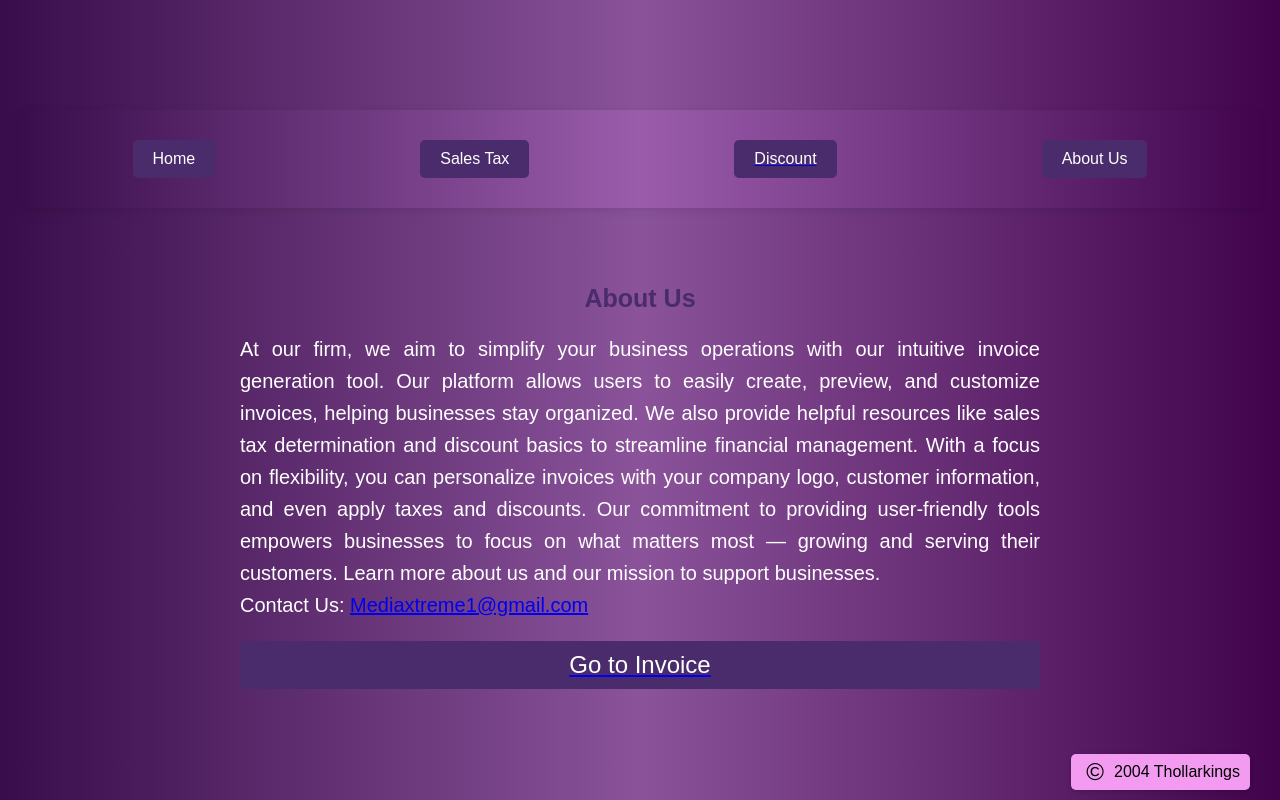
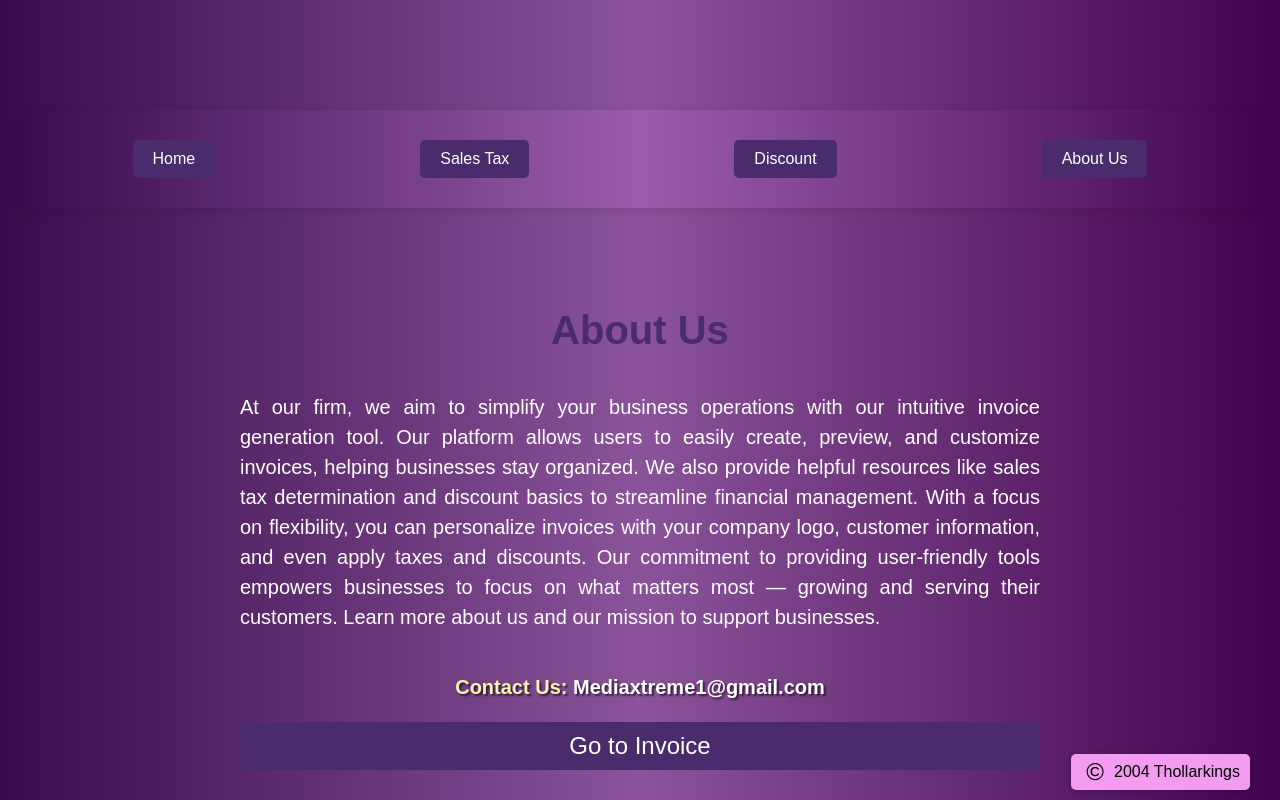
Before and after one commit to Thollarkings/InvoiceMax, a React (Create React App) app: page /about-us in a window 1280 px wide. Shown: the top 800 px of the page. Built offline with nearby package versions, Linux system fonts and the light colour scheme.

Commit message:
Removed underlines from links

```diff
--- a/src/App.js
+++ b/src/App.js
@@ -76,7 +76,7 @@ const Navigation = () => {
                     <Link to="/sales-tax" className="link-no-underline">
                         <button className="about-us-button">Sales Tax</button>
                     </Link>
-                    <Link to="/discount">
+                    <Link to="/discount" className="link-no-underline">
                         <button className="sales-tax-button">Discount</button>
                     </Link>
                     <Link to="/about-us" className="link-no-underline">
--- a/src/components/AboutUs.css
+++ b/src/components/AboutUs.css
@@ -14,15 +14,21 @@ h2 {
     font-size: 20px; /* Font size for the paragraph */
     line-height: 1.5; /* Line height for better readability */
 }
-
 /* Contact Us section styles */
 .contact-us {
     margin-top: 40px; /* Space above the contact section */
     text-align: center; /* Center the text */
-    font-size: 1rem; /* Use relative units for better responsiveness */
-    color: #000000; /* Text color */
-    /* No background color or padding to keep it simple */
+    font-size: 2em; /* Font size */
+    color: rgb(246, 243, 175); /* Text color set to white */
+    text-shadow: 2px 2px 2px rgba(0, 0, 0, 0.595); /* Apply black shadow with 10px offset */
+    font-weight: bold; /* Make the text bold */
 }
+
+.contact-us a {
+    color: white; /* Link color set to white */
+    text-decoration: none; /* Remove underline from the link */
+}
+
 
 /* Responsive adjustments for smaller screens */
 @media (max-width: 600px) {
--- a/src/components/AboutUs.js
+++ b/src/components/AboutUs.js
@@ -1,5 +1,6 @@
 import React, { useState } from 'react';
 import { Link } from 'react-router-dom'; // Ensure you have this import for routing
+import './AboutUs.css';
 
 const AboutUs = () => {
     const [isHovered, setIsHovered] = useState(false);
@@ -22,13 +23,13 @@ const AboutUs = () => {
             <p>
                 At our firm, we aim to simplify your business operations with our intuitive invoice generation tool. Our platform allows users to easily create, preview, and customize invoices, helping businesses stay organized. We also provide helpful resources like sales tax determination and discount basics to streamline financial management. With a focus on flexibility, you can personalize invoices with your company logo, customer information, and even apply taxes and discounts. Our commitment to providing user-friendly tools empowers businesses to focus on what matters most — growing and serving their customers. Learn more about us and our mission to support businesses.
             </p>
-            <div className="contact-us">
+            <div className="contact-us" >
                 <p>Contact Us: <a href="mailto:Mediaxtreme1@gmail.com">Mediaxtreme1@gmail.com</a></p>
             </div>
 
             {/* Button moved to the bottom */}
             <div className="invoice-button-container">
-                <Link to="/invoice">
+                <Link to="/invoice" className="link-no-underline">
                     <button
                         style={buttonStyle}
                         onMouseEnter={() => setIsHovered(true)} // Set hover state to true
--- a/src/components/Discount.js
+++ b/src/components/Discount.js
@@ -24,7 +24,7 @@ const Discount = () => {
             </p>
             {/* Button moved to the bottom */}
             <div className="invoice-button-container">
-                <Link to="/invoice">
+                <Link to="/invoice" className="link-no-underline">
                     <button
                         style={buttonStyle}
                         onMouseEnter={() => setIsHovered(true)} // Set hover state to true
--- a/src/components/SalesTax.js
+++ b/src/components/SalesTax.js
@@ -24,7 +24,7 @@ const SalesTax = () => {
             </p>
             {/* New button added below */}
             <div className="invoice-button-container">
-                <Link to="/invoice">
+                <Link to="/invoice" className="link-no-underline">
                     <button
                         style={buttonStyle}
                         onMouseEnter={() => setIsHovered(true)} // Set hover state to true
```
